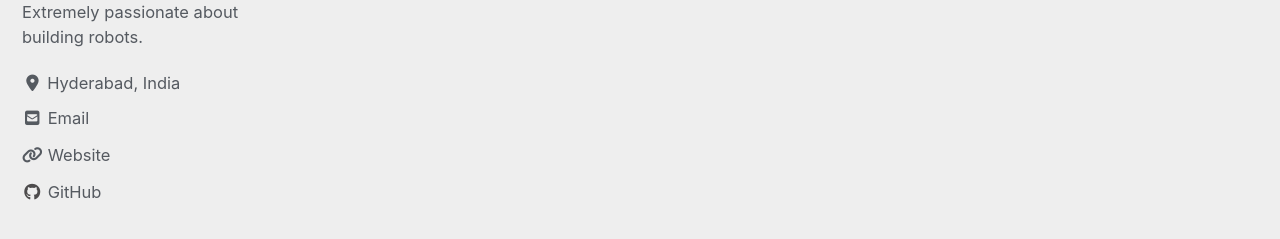
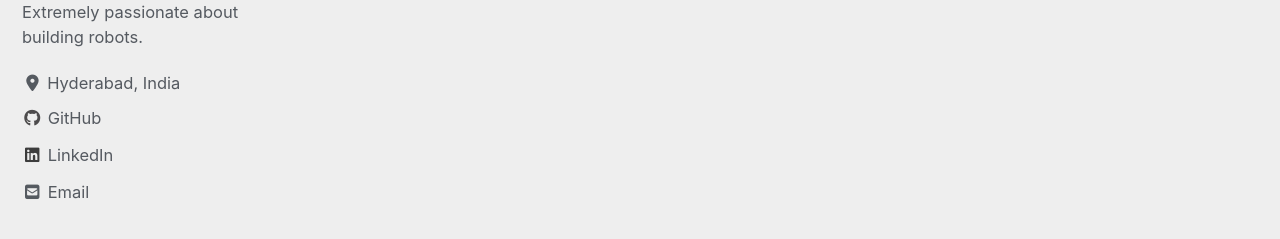
Before and after one commit to devanshdhrafani/blog, a Jekyll site: the page built from index.html, in a window 1280 px wide and 900 px high. Shown: the part 323-562 px from the top of the window. Built offline with Jekyll 4.4.1, drawn with Linux system fonts in a browser that asks for light colours; cached includes are drawn as plain includes; nearby versions of some CDN libraries; the list of posts is cut into pages by our own code.

Commit message:
Updated author settings

```diff
--- a/_config.yml
+++ b/_config.yml
@@ -99,21 +99,24 @@
   location         : "Hyderabad, India"
   email            :
   links:
+    - label: "GitHub"
+      icon: "fab fa-fw fa-github"
+      url: "https://github.com/devanshdhrafani"
+    - label: "LinkedIn"
+      icon: "fab fa-fw fa-linkedin"
+      url: "https://www.linkedin.com/in/devanshdhrafani"
     - label: "Email"
       icon: "fas fa-fw fa-envelope-square"
       url: "mailto:f20171569@hyderabad.bits-pilani.ac.in"
     - label: "Website"
       icon: "fas fa-fw fa-link"
-      url: "https://devanshdhrafani.github.io"
+      # url: "https://devanshdhrafani.github.io"
     - label: "Twitter"
       icon: "fab fa-fw fa-twitter-square"
       # url: "https://twitter.com/"
     - label: "Facebook"
       icon: "fab fa-fw fa-facebook-square"
       # url: "https://facebook.com/"
-    - label: "GitHub"
-      icon: "fab fa-fw fa-github"
-      url: "https://github.com/devanshdhrafani"
     - label: "Instagram"
       icon: "fab fa-fw fa-instagram"
       # url: "https://instagram.com/"
@@ -129,7 +132,7 @@
       # url:
     - label: "GitHub"
       icon: "fab fa-fw fa-github"
-      # url:
+      url: https://github.com/devanshdhrafani
     - label: "GitLab"
       icon: "fab fa-fw fa-gitlab"
       # url:
@@ -139,7 +142,9 @@
     - label: "Instagram"
       icon: "fab fa-fw fa-instagram"
       # url:
-
+    - label: "LinkedIn"
+      icon: "fab fa-fw fa-linkedin"
+      url: "https://www.linkedin.com/in/devanshdhrafani"
 
 # Reading Files
 include:
--- a/_sass/minimal-mistakes/_variables.scss
+++ b/_sass/minimal-mistakes/_variables.scss
@@ -96,7 +96,7 @@
 $instagram-color: #517fa4 !default;
 $keybase-color: #ef7639 !default;
 $lastfm-color: #d51007 !default;
-$linkedin-color: #007bb6 !default;
+$linkedin-color: #000000; //#007bb6 !default;
 $mastodon-color: #2b90d9 !default;
 $pinterest-color: #cb2027 !default;
 $reddit-color: #ff4500 !default;
```
Also changed, not shown: 8 other files.
